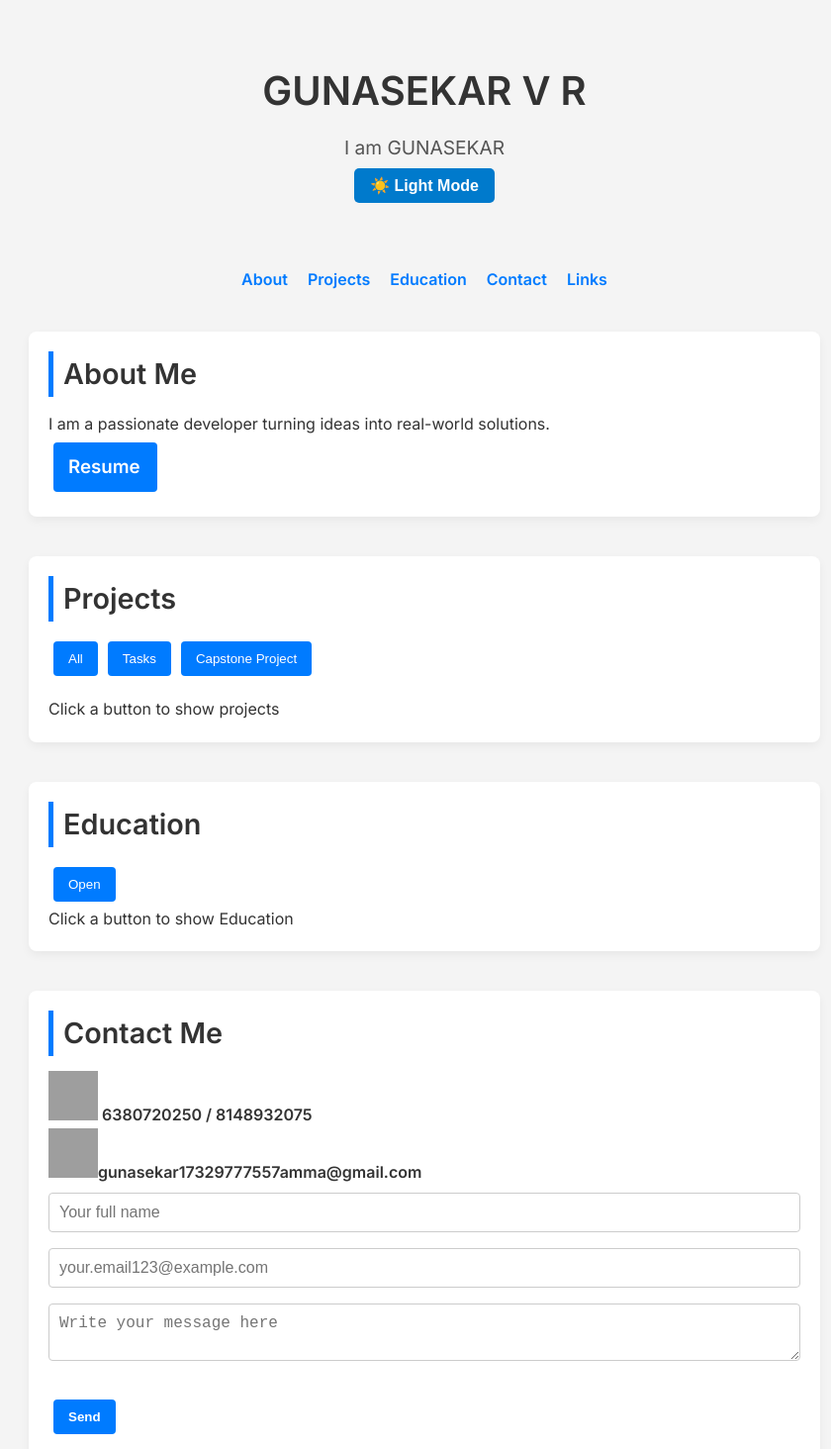
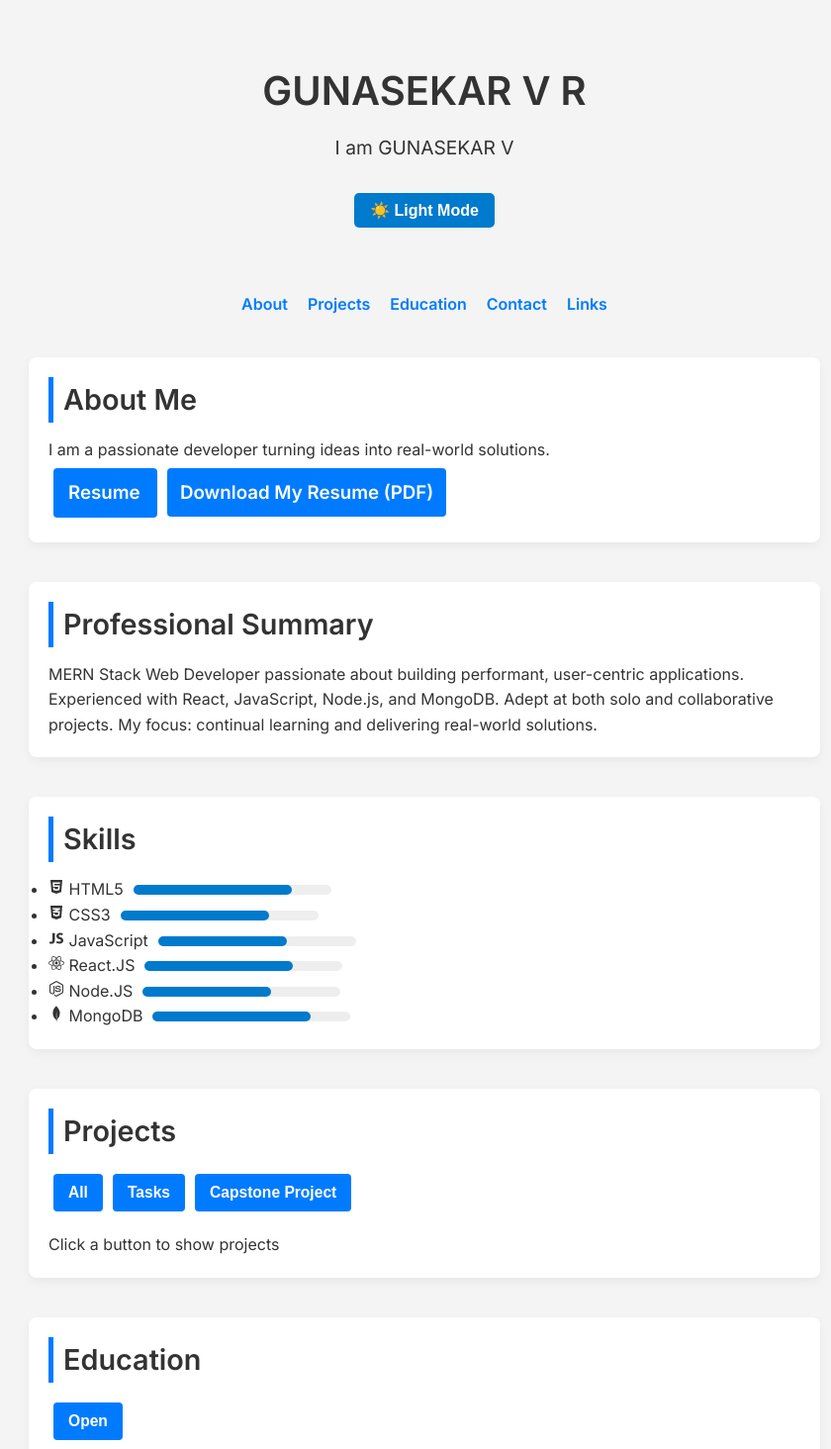
Before and after one commit to EXTREMLYGUNA/Gunasekar_Portfolio, a React (Vite) app: page / in a window 1280 px wide. Shown: the top 1464 px of the page at 99% size, without its empty margins (211-1051 px from the left). Built offline with nearby package versions, Linux system fonts and the light colour scheme; grey boxes are pictures that could not be loaded.

Commit message:
updated-resume

```diff
--- a/package.json
+++ b/package.json
@@ -14,6 +14,7 @@
     "react": "^18.3.1",
     "react-dom": "^18.3.1",
     "react-hot-toast": "^2.5.2",
+    "react-icons": "^5.5.0",
     "react-toastify": "^11.0.5"
   },
   "devDependencies": {
--- a/src/App.jsx
+++ b/src/App.jsx
@@ -6,18 +6,20 @@ import Navbar from './Components/Navbar.jsx';
 import About from './Components/About.jsx';
 import Links from './Components/Links.jsx';
 import ContactForm from './Components/ContactForm.jsx';
+import Summary from './Components/Summary.jsx';
 
 function App() {
 
   return (<>
       <header>
         <h1>GUNASEKAR V R</h1>
-        <p><TypingEffect /></p>
+        <p><TypingEffect /></p><br/>
            <Toggle />
       </header>
 
       <Navbar/>
       <About/>
+      <Summary/>
       <Projects/>
       <Education/>
       <ContactForm/>
--- a/src/Components/About.jsx
+++ b/src/Components/About.jsx
@@ -4,6 +4,10 @@ function About() {
          <h2>About Me</h2>
          <p>I am a passionate developer turning ideas into real-world solutions.</p>
          <a title="Tasks" href="https://gunasekar-resume.netlify.app/" target="_blank" className="resume" rel="noopener"><h3>Resume</h3></a>
+         <a href='./src/assets/GUNASEKAR.pdf' download className="resume">
+             <h3 style={{display:"inline", padding: "13px"}}>Download My Resume (PDF)</h3>
+        </a>
+
     </section>
     </>)
 }
--- a/src/Components/ContactForm.jsx
+++ b/src/Components/ContactForm.jsx
@@ -65,10 +65,13 @@ const ContactForm = () => {
           />
         <br />
         <button type="submit">Send</button>
+                {statusMessage && (
+            <p className={isSuccess === true ? 'error-message' : 'success-message'}>
+            {statusMessage}
+            </p>
+        )}
       </form>
-      <p className={statusMessage === true ? 'error-message' : "success-message"}>
-            {statusMessage}
-      </p>
+
     </section>
   );
 };
--- a/src/Components/Education.jsx
+++ b/src/Components/Education.jsx
@@ -32,7 +32,7 @@ const Education = () => {
       <div>
         <button
           onClick={() => handleFilterClick('web')}
-          style={{ fontWeight: activeFilter === 'web' ? 'bold' : 'normal' }}>Open</button>
+          style={{ fontWeight: activeFilter === 'web' ? 'bold' : 'normal' }}><h3>Open</h3></button>
         </div>
 
         {activeFilter === null ? (
--- a/src/Components/Projects.jsx
+++ b/src/Components/Projects.jsx
@@ -48,17 +48,17 @@ const Projects = () => {
         <button
           onClick={() => handleFilterClick('all')}
           style={{ fontWeight: activeFilter === 'all' ? 'bold' : 'normal' }}>
-          All
+          <h3>All</h3>
         </button>
         <button
           onClick={() => handleFilterClick('web')}
           style={{ fontWeight: activeFilter === 'web' ? 'bold' : 'normal' }}>
-          Tasks
+          <h3>Tasks</h3>
         </button>
         <button
           onClick={() => handleFilterClick('app')}
           style={{ fontWeight: activeFilter === 'app' ? 'bold' : 'normal' }}>
-          Capstone Project
+          <h3>Capstone Project</h3>
         </button>
       </div>
 
--- /dev/null
+++ b/src/Components/Summary.jsx
@@ -0,0 +1,54 @@
+import { FaReact, FaNodeJs, FaCss3Alt, FaHtml5 } from "react-icons/fa";
+import { SiMongodb } from "react-icons/si";
+import { IoLogoJavascript } from "react-icons/io";
+
+function Summary ()  {
+      const skills = [
+        { name: 'HTML5',      icon: <FaHtml5 />,          level: 80 },
+        { name: 'CSS3',       icon: <FaCss3Alt />,        level: 75 },
+        { name: 'JavaScript', icon: <IoLogoJavascript />, level: 65 },
+        { name: 'React.JS',   icon: <FaReact />,          level: 75 },
+        { name: 'Node.JS',    icon: <FaNodeJs />,         level: 65 },
+        { name: 'MongoDB',    icon: <SiMongodb />,        level: 80 },
+
+
+];
+
+    return (<>
+
+  <section id="summary">
+    <h2>Professional Summary</h2>
+    <p>
+      MERN Stack Web Developer passionate about building performant, user-centric applications. Experienced with React, JavaScript, Node.js, and MongoDB. Adept at both solo and collaborative projects. My focus: continual learning and delivering real-world solutions.
+    </p>
+  </section>
+
+    <section id="skills">
+    <h2>Skills</h2>
+    <ul>
+      {skills.map(skill => (
+        <li key={skill.name}>
+          <span>{skill.icon} {skill.name}</span>
+
+          <div style={{
+            background: '#eee',
+            borderRadius: 5,
+            width: 200, height: 10,
+            display: 'inline-block',
+            marginLeft: 10 }}>
+
+          <div style={{
+            width: `${skill.level}%`,
+            background: '#007acc',
+            height: 10,
+            borderRadius: 5 }}></div>
+          </div>
+        </li>
+      ))}
+    </ul>
+  </section>
+    </>
+  );
+}
+
+export default Summary;
--- a/src/Components/TypingEffect.jsx
+++ b/src/Components/TypingEffect.jsx
@@ -3,7 +3,7 @@ import React, { useEffect, useState } from 'react';
 
 const words = [
   "Hi 👋",
-  "I am GUNASEKAR",
+  "I am GUNASEKAR V",
   "I recently started in MERN-Full stack web developer",
   "Previously I am working style for manufacturing company at CEAT Tyres Ltd",
   "EDUCATION (Electrical and Electronics Engineering)",
@@ -44,7 +44,16 @@ function TypingEffect() {
   }, [currentWordIdx, letterIdx, isDeleting]);
 
   return (
-    <span>{displayedText}</span>
+      <span className="typing-effect"
+      style={{  display: 'inline-block',
+                minWidth: '400px',
+                whiteSpace: 'pre',
+                transition: 'min-width 0.2s ease-in-out',
+                fontSize: '1.2rem',
+                color: '#333', }}
+      >
+        {displayedText}
+      </span>
   );
 }
 
--- a/src/style.css
+++ b/src/style.css
@@ -224,6 +224,7 @@ body.dark-mode {
   font-weight: bold;
   margin-top: 1rem;
 }
+
 .error-message {
   color: red;
   font-weight: bold;
```
Also changed, not shown: 2 other files (tests, documents, lock files or other folders).
